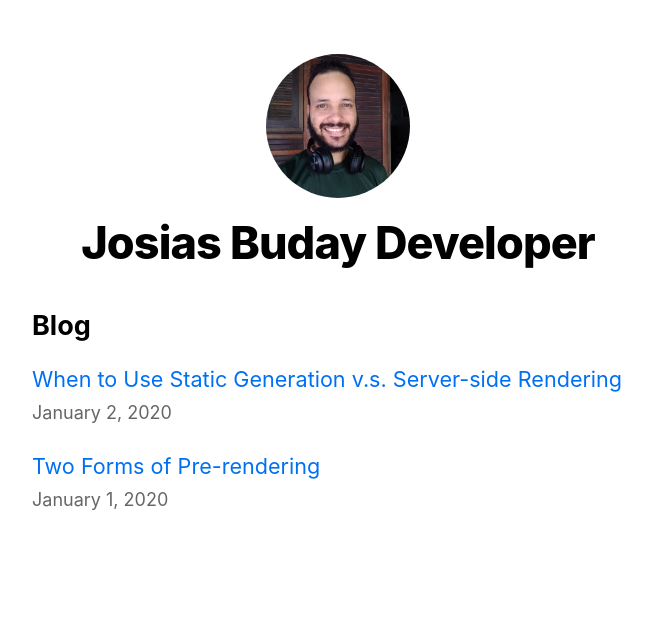
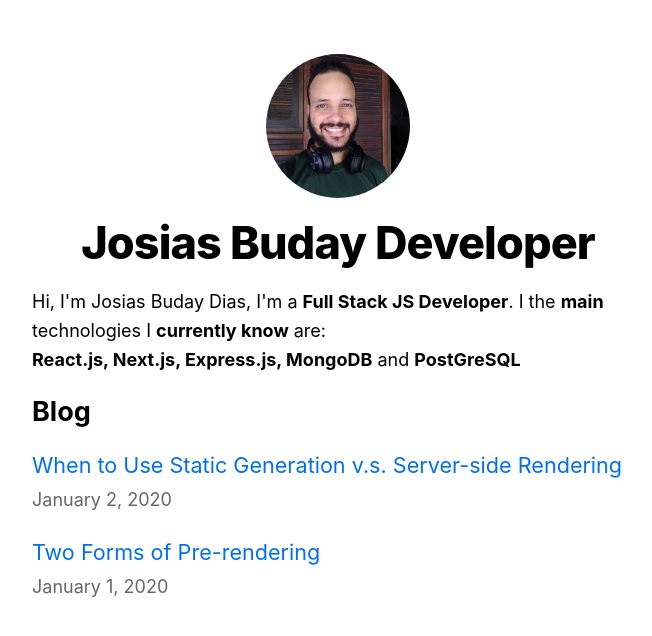
Before and after one commit to josiasbudaydeveloper/nextjs-blog, a Next.js app: page / in a window 1280 px wide. Shown: the top 636 px of the page, without its empty margins (302-954 px from the left). Built offline with nearby package versions, Linux system fonts and the light colour scheme.

Commit message:
Adding a description

```diff
--- a/pages/index.js
+++ b/pages/index.js
@@ -21,6 +21,12 @@ export default function Home({ allPostsData }) {
       <Head>
         <title>{siteTitle}</title>
       </Head>
+
+      <section className={utilStyles.description}>
+        Hi, I'm Josias Buday Dias, I'm a <b>Full Stack JS Developer</b>. I the <b>main</b> technologies I <b>currently know</b> are: <br/>
+        <b>React.js, Next.js, Express.js, MongoDB</b> and <b>PostGreSQL</b>
+      </section>
+
       <section className={`${utilStyles.headingMd} ${utilStyles.padding1px}`}>
         <h2 className={utilStyles.headingLg}>Blog</h2>
         <ul className={utilStyles.list}>
```
